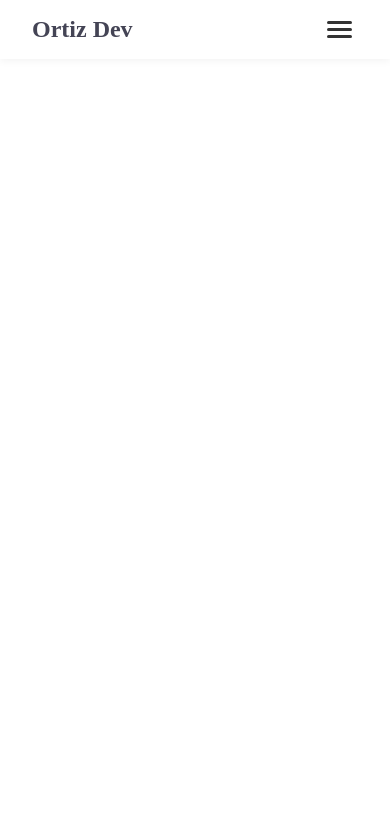
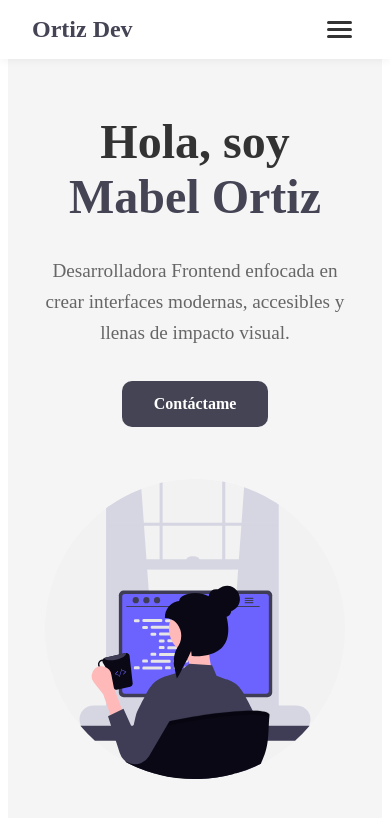
Before and after one commit to ortiz-dev/ortiz-portfolio-frontend, a plain HTML site: page index.html in a window 390 px wide. Drawn offline with Linux system fonts and the light colour scheme.

Commit message:
feat(hero): add professional hero section with responsive grid layout

```diff
--- a/css/style.css
+++ b/css/style.css
@@ -134,3 +134,68 @@
     right: 0;
   }
 }
+
+/* ----------------------------
+     HERO SECTION
+----------------------------- */
+
+.hero {
+  display: grid;
+  grid-template-columns: 1fr 1fr;
+  justify-items: center;
+  align-items: center;
+  padding: 5rem 2rem;
+  min-height: 85vh;
+  background: var(--color-fondo);
+}
+
+.hero__title {
+  font-size: 3rem;
+  font-weight: 700;
+  color: var(--color-texto);
+}
+
+.hero__title span {
+  color: var(--color-acento);
+}
+
+.hero__subtitle {
+  margin: 1rem 0 2rem;
+  color: var(--color-secundario);
+  font-size: 1.2rem;
+  line-height: 1.6;
+}
+
+.hero__cta {
+  display: inline-block;
+  padding: 0.9rem 2rem;
+  background: var(--color-acento);
+  color: #fff;
+  border-radius: 10px;
+  font-weight: 600;
+  text-decoration: none;
+  transition: transform 0.25s ease, opacity 0.25s ease;
+}
+
+.hero__cta:hover {
+  transform: translateY(-3px);
+  opacity: 0.9;
+}
+
+.hero__image img {
+  width: 100%;
+  max-width: 300px;
+  display: block;
+}
+
+@media (max-width: 860px) {
+  .hero {
+    grid-template-columns: 1fr;
+    text-align: center;
+    padding-top: 4rem;
+  }
+
+  .hero__image {
+    margin-top: 2rem;
+  }
+}
--- a/index.html
+++ b/index.html
@@ -26,6 +26,25 @@
       </nav>
     </header>
 
+    <header class="hero" id="inicio">
+      <div class="hero__content">
+        <h1 class="hero__title">Hola, soy <span>Mabel Ortiz</span></h1>
+        <p class="hero__subtitle">
+          Desarrolladora Frontend enfocada en crear interfaces modernas,
+          accesibles y llenas de impacto visual.
+        </p>
+
+        <a href="#contacto" class="hero__cta">Contáctame</a>
+      </div>
+
+      <div class="hero__image">
+        <img
+          src="assets/img/undraw_web-developer.svg"
+          alt="Ilustración de desarrolladora frontend codificando frente a su computador"
+        />
+      </div>
+    </header>
+
     <script src="js/main.js"></script>
   </body>
 </html>
```
Also changed, not shown: assets/img/undraw_web-developer.svg (added).
